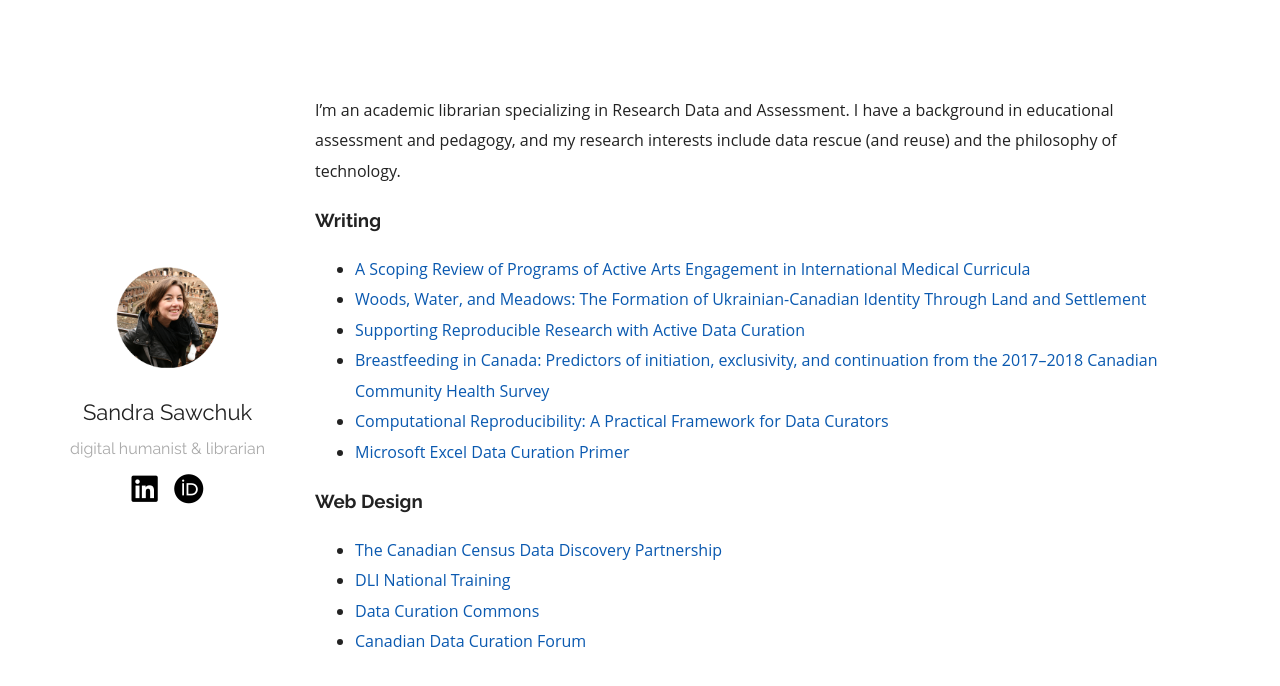
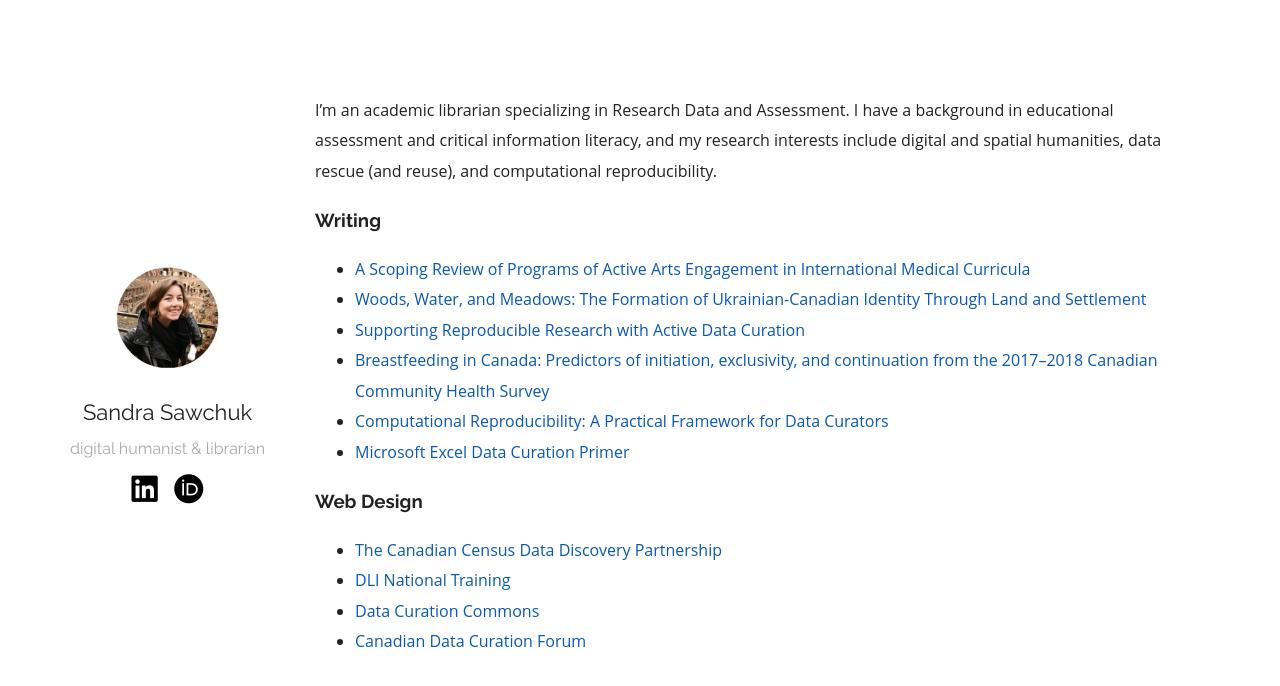
Before and after one commit to mediagestalt/mediagestalt.github.io, a Jekyll site: the page built from index.md, in a window 1280 px wide. Shown: the top 686 px of the page. Built offline with Jekyll 4.4.1, drawn with Linux system fonts in a browser that asks for light colours; nearby versions of some CDN libraries.

Commit message:
updating about  e

```diff
--- a/index.md
+++ b/index.md
@@ -2,7 +2,7 @@
 layout: page
 ---
 
-I'm an academic librarian specializing in Research Data and Assessment. I have a background in educational assessment and pedagogy, and my research interests include data rescue (and reuse) and the philosophy of technology.
+I'm an academic librarian specializing in Research Data and Assessment. I have a background in educational assessment and critical information literacy, and my research interests include digital and spatial humanities, data rescue (and reuse), and computational reproducibility.
 
 
 
```
